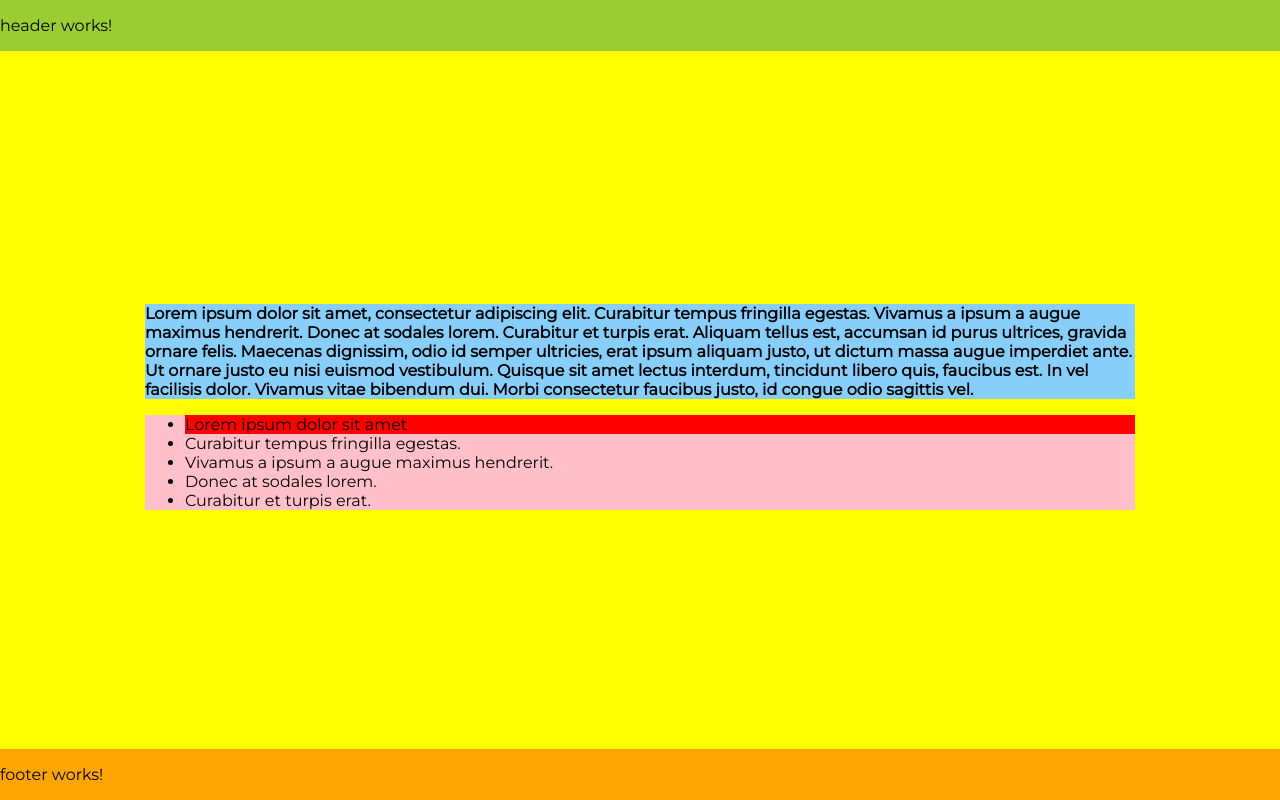
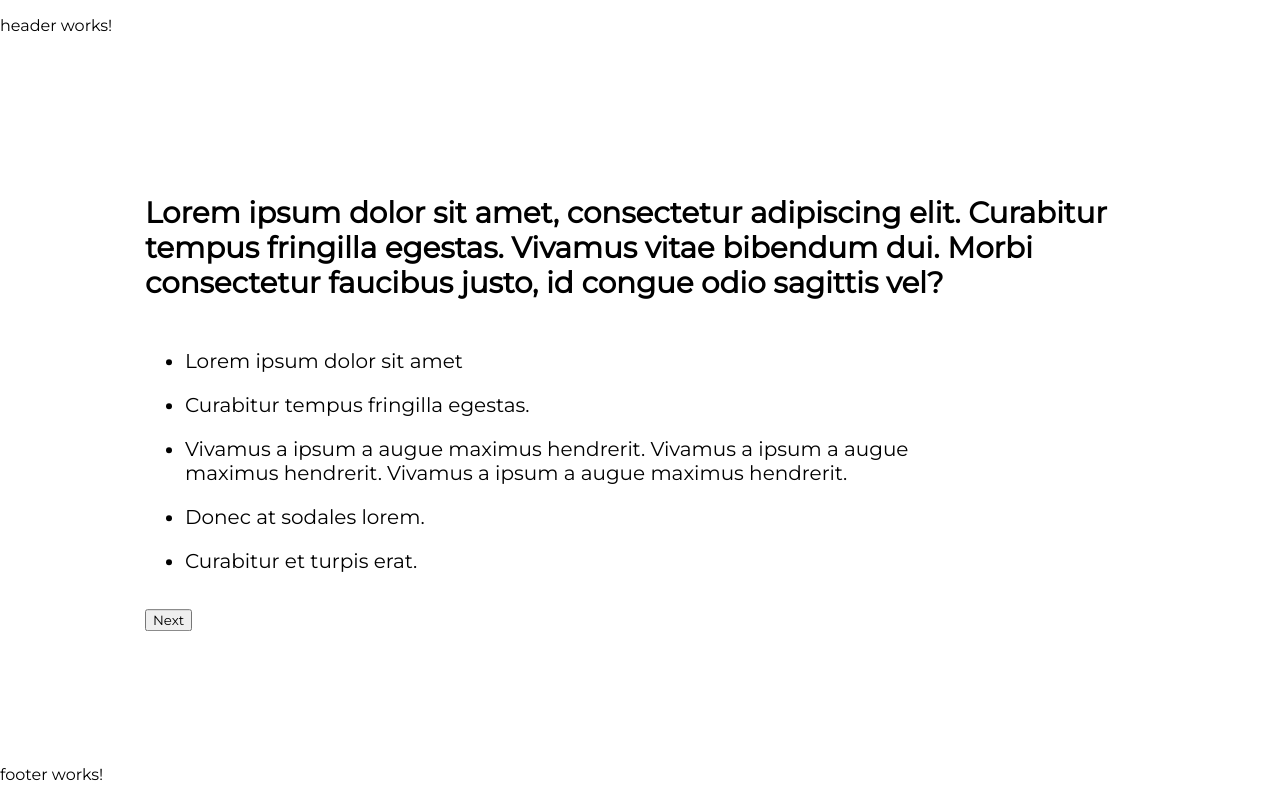
Before and after one commit to kkutepow/quickz, an Angular app in the folder ng-quickz/: page / in a window 1280 px wide. Built offline with nearby package versions, Linux system fonts and the light colour scheme.

Commit message:
main content stylings

```diff
--- a/ng-quickz/src/app/app.module.ts
+++ b/ng-quickz/src/app/app.module.ts
@@ -7,6 +7,7 @@ import { AnswerComponent } from './components/answer/answer.component';
 import { QuizComponent } from './components/quiz/quiz.component';
 import { HeaderComponent } from './components/header/header.component';
 import { FooterComponent } from './components/footer/footer.component';
+import { QuestionControlsComponent } from './components/question-controls/question-controls.component';
 
 @NgModule({
   declarations: [
@@ -16,6 +17,7 @@ import { FooterComponent } from './components/footer/footer.component';
     QuizComponent,
     HeaderComponent,
     FooterComponent,
+    QuestionControlsComponent,
   ],
   imports: [BrowserModule],
   providers: [],
--- a/ng-quickz/src/app/components/answer/answer.component.html
+++ b/ng-quickz/src/app/components/answer/answer.component.html
@@ -1,7 +1,9 @@
+<div class="Scenter-align" green>
 <ul pink>
   <li red>Lorem ipsum dolor sit amet</li>
   <li>Curabitur tempus fringilla egestas.</li>
-  <li>Vivamus a ipsum a augue maximus hendrerit.</li>
+  <li>Vivamus a ipsum a augue maximus hendrerit. Vivamus a ipsum a augue maximus hendrerit. Vivamus a ipsum a augue maximus hendrerit. </li>
   <li>Donec at sodales lorem.</li>
   <li>Curabitur et turpis erat.</li>
 </ul>
+</div>
--- a/ng-quickz/src/app/components/answer/answer.component.scss
+++ b/ng-quickz/src/app/components/answer/answer.component.scss
@@ -0,0 +1,11 @@
+ul {
+  display: inline-block;
+  padding-right: 15pt;
+  margin: 0 auto;
+  max-width: 75%;
+  text-align: left;
+  li {
+    margin: 15pt 0;
+    font-size: 15pt;
+  }
+}
--- a/ng-quickz/src/app/components/question/question.component.html
+++ b/ng-quickz/src/app/components/question/question.component.html
@@ -1,5 +1,5 @@
-<div blue>
+<div class="question" blue>
   <p class="bold">
-    Lorem ipsum dolor sit amet, consectetur adipiscing elit. Curabitur tempus fringilla egestas. Vivamus a ipsum a augue maximus hendrerit. Donec at sodales lorem. Curabitur et turpis erat. Aliquam tellus est, accumsan id purus ultrices, gravida ornare felis. Maecenas dignissim, odio id semper ultricies, erat ipsum aliquam justo, ut dictum massa augue imperdiet ante. Ut ornare justo eu nisi euismod vestibulum. Quisque sit amet lectus interdum, tincidunt libero quis, faucibus est. In vel facilisis dolor. Vivamus vitae bibendum dui. Morbi consectetur faucibus justo, id congue odio sagittis vel.
+    Lorem ipsum dolor sit amet, consectetur adipiscing elit. Curabitur tempus fringilla egestas. Vivamus vitae bibendum dui. Morbi consectetur faucibus justo, id congue odio sagittis vel?
   </p>
 </div>
--- a/ng-quickz/src/app/components/question/question.component.scss
+++ b/ng-quickz/src/app/components/question/question.component.scss
@@ -0,0 +1,3 @@
+* {
+  font-size: 22pt;
+}
--- a/ng-quickz/src/app/components/quiz/quiz.component.html
+++ b/ng-quickz/src/app/components/quiz/quiz.component.html
@@ -2,5 +2,6 @@
   <div class="container">
     <app-question></app-question>
     <app-answer></app-answer>
+    <app-question-controls></app-question-controls>
   </div>
 </div>
--- a/ng-quickz/src/styles.scss
+++ b/ng-quickz/src/styles.scss
@@ -29,29 +29,29 @@ body {
   border: dashed 2px red;
 }
 
-[red] {
-  background: red;
-}
+// [red] {
+//   background: red;
+// }
 
-[yellow] {
-  background: yellow;
-}
+// [pink] {
+//   background: pink;
+// }
 
-[pink] {
-  background: pink;
-}
+// [blue] {
+//   background: lightskyblue;
+// }
 
-[blue] {
-  background: lightskyblue;
-}
+// [yellow] {
+//   background: yellow;
+// }
 
-[green] {
-  background: yellowgreen;
-}
+// [green] {
+//   background: yellowgreen;
+// }
 
-[orange] {
-  background: orange;
-}
+// [orange] {
+//   background: orange;
+// }
 
 .container {
   max-width: 990px;
@@ -65,3 +65,7 @@ body {
   top: 50%;
   transform: translateY(-50%);
 }
+
+.center-align {
+  text-align: center;
+}
```
